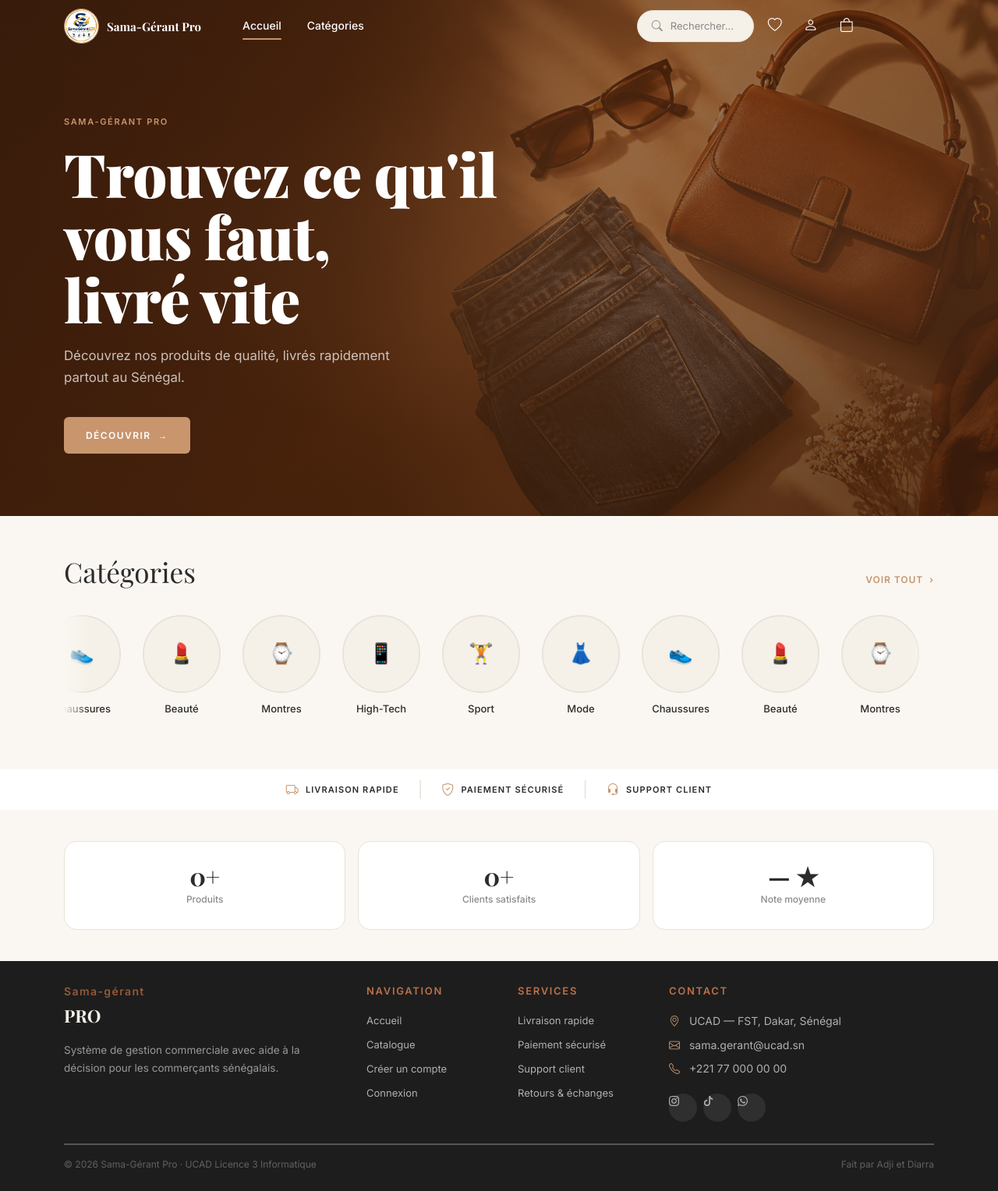
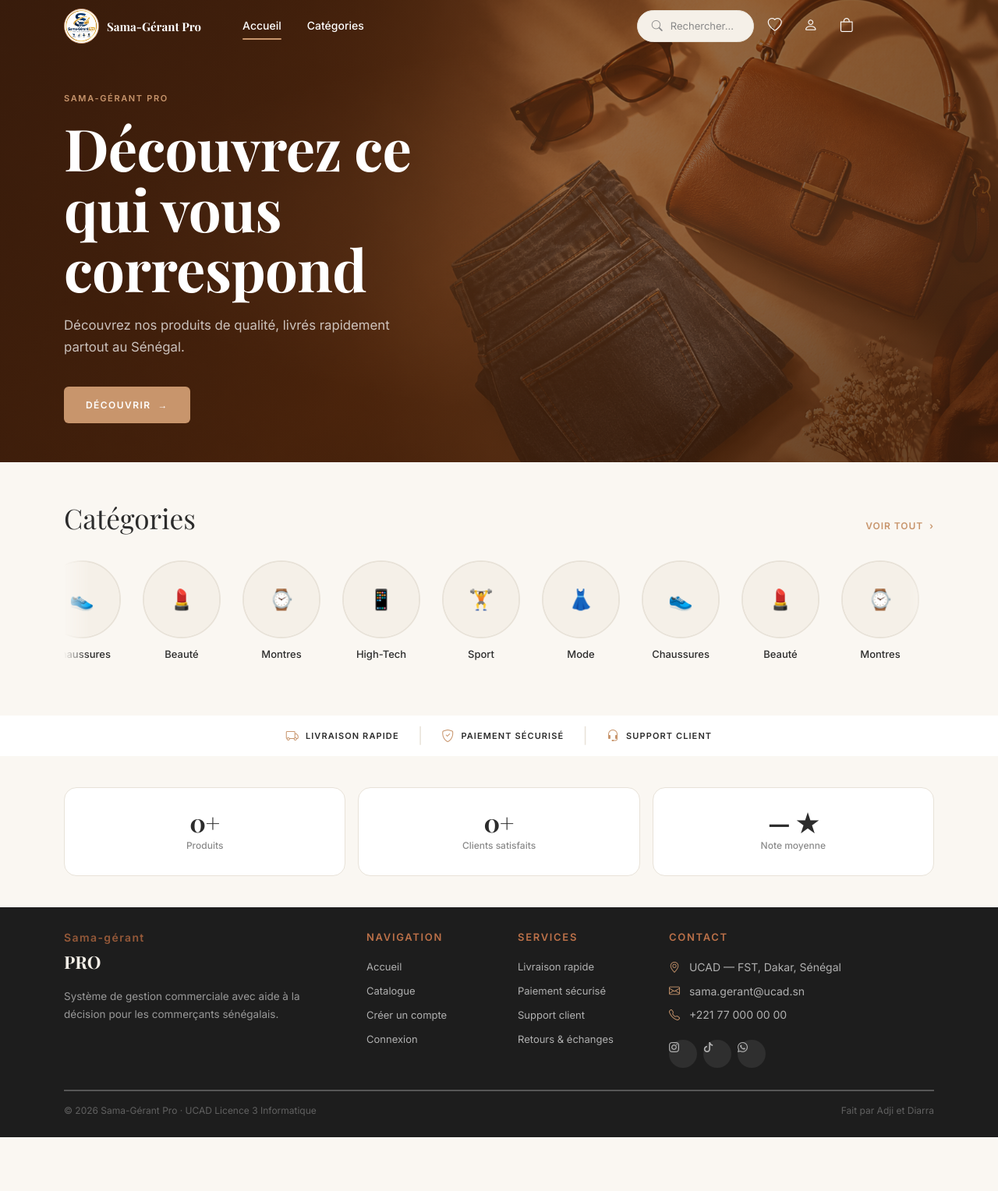
Before and after one commit to Adji1425/Sama-Gerant-Pro, a Django app: page / in a window 1280 px wide. Shown: the whole page at 78% size. After the commit the page ends 1459 px from the top, so only its background shows below. Run offline with Django 5.2, Linux system fonts and the light colour scheme; data that the repository does not hold is empty; some libraries are stand-ins or nearby versions; some web fonts are replaced.

Commit message:
nouveau ajout

```diff
--- a/static/css/custom.css
+++ b/static/css/custom.css
@@ -27,9 +27,14 @@
 
 /* ── Base ───────────────────────────────────────────────────── */
 *, *::before, *::after { box-sizing: border-box; }
-html { scroll-behavior: smooth; }
+html {
+  scroll-behavior: smooth;
+  overflow-x: clip;
+}
 
 body {
+  max-width: 100%;
+  overflow-x: hidden;
   background: var(--cream-light);
   color: var(--text);
   font-family: 'Inter', system-ui, sans-serif;
@@ -343,7 +348,7 @@ body.has-hero-navbar .navbar:not(.scrolled) .navbar-icons-sep {
   position: relative;
   z-index: 2;
   max-width: 560px;
-  padding: 80px 0;
+  padding: 50px 0;
 }
 
 .hero-label {
@@ -352,14 +357,14 @@ body.has-hero-navbar .navbar:not(.scrolled) .navbar-icons-sep {
   letter-spacing: 0.15em;
   text-transform: uppercase;
   color: var(--gold);
-  margin-bottom: 16px;
+  margin-bottom: 15px;
   display: block;
 }
 
 .hero h1 {
   font-family: 'Playfair Display', serif;
-  font-size: clamp(2.8rem, 6vw, 5rem);
-  font-weight: 900;
+  font-size: clamp(2.5rem, 5.8vw, 4.8rem);
+  font-weight: 700;
   color: var(--white);
   line-height: 1.05;
   margin-bottom: 20px;
--- a/templates/home.html
+++ b/templates/home.html
@@ -19,7 +19,8 @@
         </a>
       {% else %}
         <span class="hero-label">Sama-Gérant Pro</span>
-        <h1>Trouvez ce qu'il vous faut,<br>livré vite</h1>
+        <!-- <h1>Trouvez ce qu'il vous faut,<br>rapidement</h1> -->
+        <h1>Découvrez ce qui vous correspond</h1>
         <p>Découvrez nos produits de qualité, livrés rapidement<br>
            partout au Sénégal.</p>
         <a href="{% url 'produits:catalogue' %}" class="btn-hero">
```
